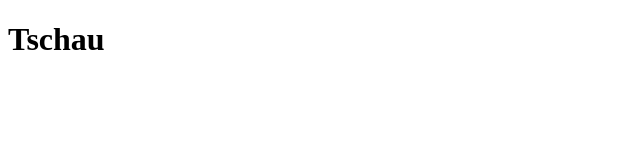
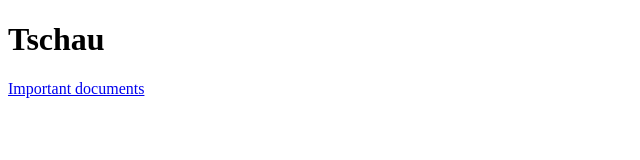
Before and after one commit to TimK533/TimK533.github.io, a plain HTML site: page index.html in a window 1280 px wide. Shown: the whole page, without its empty margins (0-640 px from the left). Drawn offline with Linux system fonts and the light colour scheme.

Commit message:
added link to important

```diff
--- a/index.html
+++ b/index.html
@@ -7,5 +7,6 @@
 </head>
 <body>
     <h1>Tschau</h1>
+    <a href="https://timk533.github.io/important/">Important documents</a>
 </body>
 </html>
```
